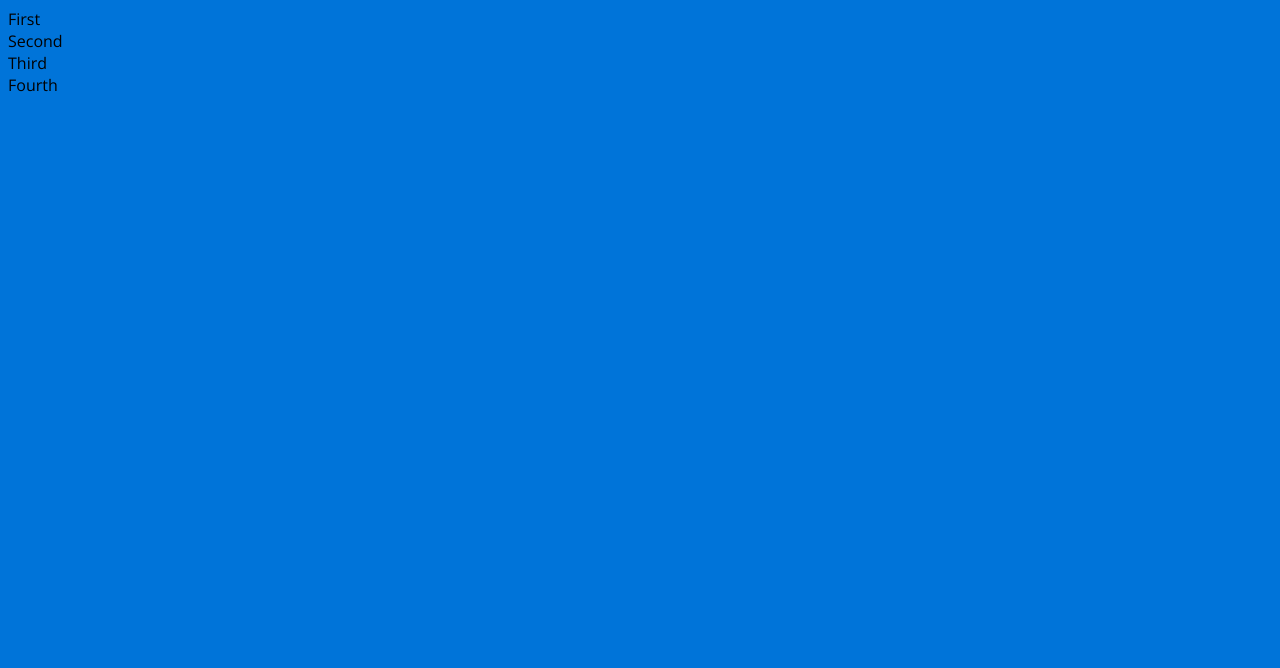
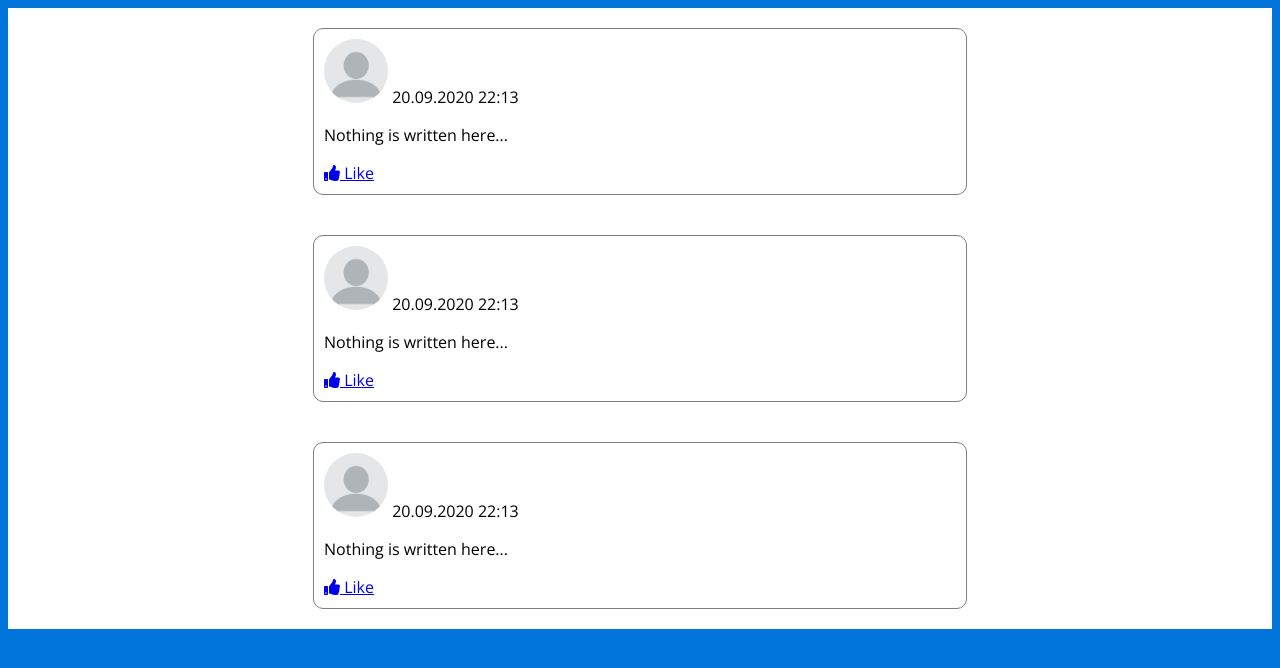
Before and after one commit to matbcvo/wad20-hw1, a plain HTML site: page index.html in a window 1280 px wide. Drawn offline with nearby package versions, Linux system fonts and the light colour scheme.

Commit message:
Home page

```diff
--- a/index.html
+++ b/index.html
@@ -7,21 +7,46 @@
     <meta name='viewport' content='width=device-width, initial-scale=1'>
     <link rel='stylesheet' type='text/css' media='screen' href='main.css'>
     <link href="https://fonts.googleapis.com/css?family=Open+Sans&display=swap" rel="stylesheet">
+    <link rel="stylesheet" href="https://cdnjs.cloudflare.com/ajax/libs/font-awesome/5.14.0/css/all.min.css" integrity="sha512-1PKOgIY59xJ8Co8+NE6FZ+LOAZKjy+KY8iq0G4B3CyeY6wYHN3yt9PW0XpSriVlkMXe40PTKnXrLnZ9+fkDaog==" crossorigin="anonymous" />
 </head>
 <body>
     <section>
         <div class="flex-container">
             <div>
-                First
+                <div id="box-header">
+                    <span class="picture align-left"><img src="blank-profile-picture.png"></span>
+                    <span class="date align-right">20.09.2020 22:13</span>
+                </div>
+                <div id="box-content">
+                    <p>Nothing is written here...</p>
+                </div>
+                <div id="box-footer">
+                    <a id="like-button" href="#like"><i class="fas fa-thumbs-up"></i> Like</a>
+                </div>
             </div>
             <div>
-                Second
+                <div id="box-header">
+                    <span class="picture align-left"><img src="blank-profile-picture.png"></span>
+                    <span class="date align-right">20.09.2020 22:13</span>
+                </div>
+                <div id="box-content">
+                    <p>Nothing is written here...</p>
+                </div>
+                <div id="box-footer">
+                    <a id="like-button" href="#like"><i class="fas fa-thumbs-up"></i> Like</a>
+                </div>
             </div>
             <div>
-                Third
-            </div>
-            <div>
-                Fourth
+                <div id="box-header">
+                    <span class="picture align-left"><img src="blank-profile-picture.png"></span>
+                    <span class="date align-right">20.09.2020 22:13</span>
+                </div>
+                <div id="box-content">
+                    <p>Nothing is written here...</p>
+                </div>
+                <div id="box-footer">
+                    <a id="like-button" href="#like"><i class="fas fa-thumbs-up"></i> Like</a>
+                </div>
             </div>
         </div>
     </section>
--- a/login.css
+++ b/login.css
@@ -1,3 +1,11 @@
+* {
+    font-family: 'Open Sans', sans-serif;
+}
+
+body {
+    background-color: #0074D9;
+}
+
 .flex-container {
     display: flex;
     justify-content: center;
--- a/main.css
+++ b/main.css
@@ -5,3 +5,32 @@
 body {
     background-color: #0074D9;
 }
+
+.flex-container {
+    display: flex;
+    flex-direction: column;
+    justify-content: center;
+    align-items: center;
+    background-color: white;
+}
+
+.flex-container > div {
+    margin-top: 20px;
+    margin-bottom: 20px;
+    padding: 10px;
+    width: 50%;
+    background-color: white;
+    color: black;
+    border: 1px solid grey;
+    border-radius: 10px;
+}
+
+.picture > img {
+    width: 64px;
+    height: 64px;
+    border-radius: 50%;
+}
+
+#like-button:hover {
+    color: ;
+}
```
Also changed, not shown: login.html (+0 -1 lines), blank-profile-picture.png (added).
